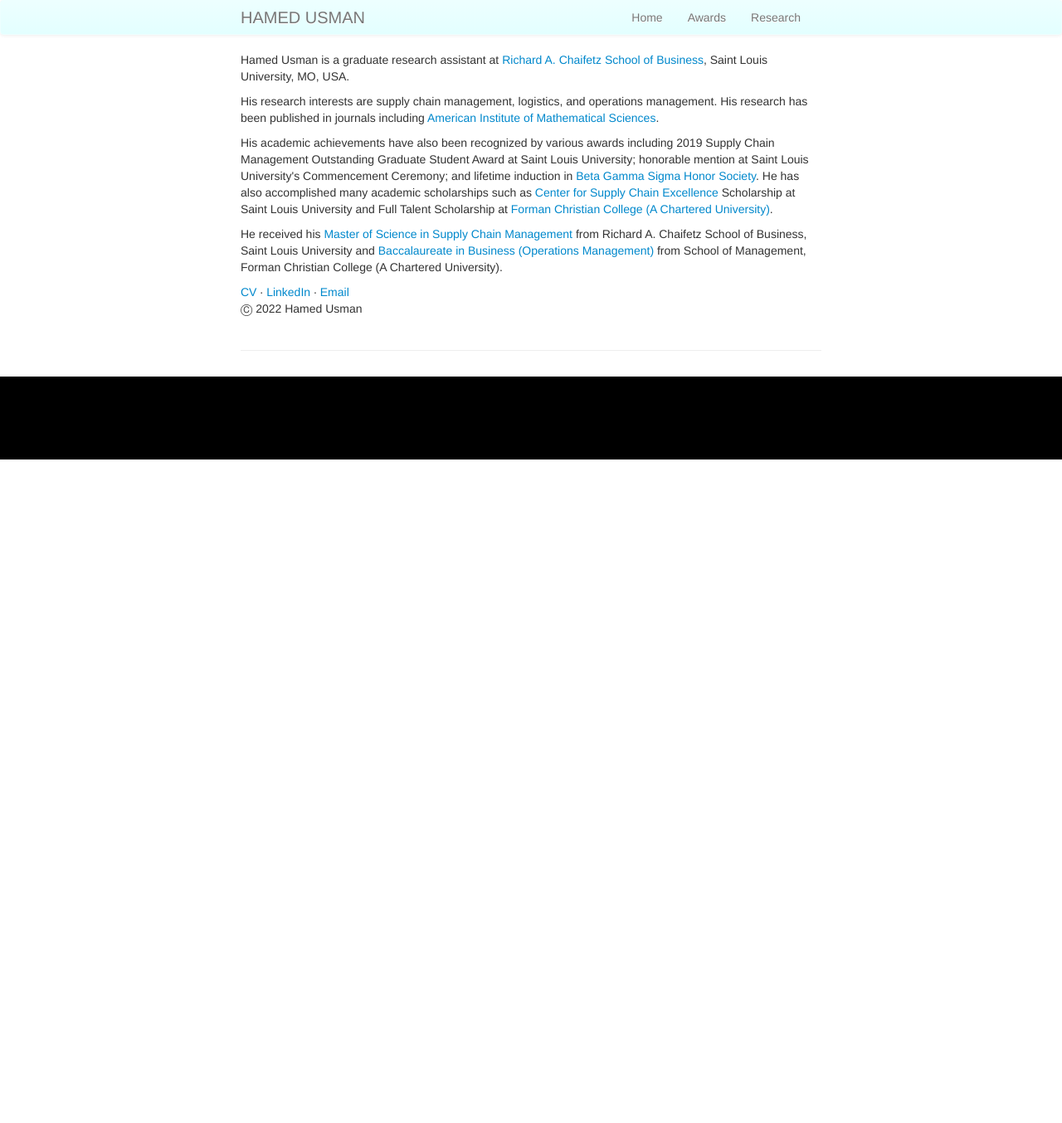
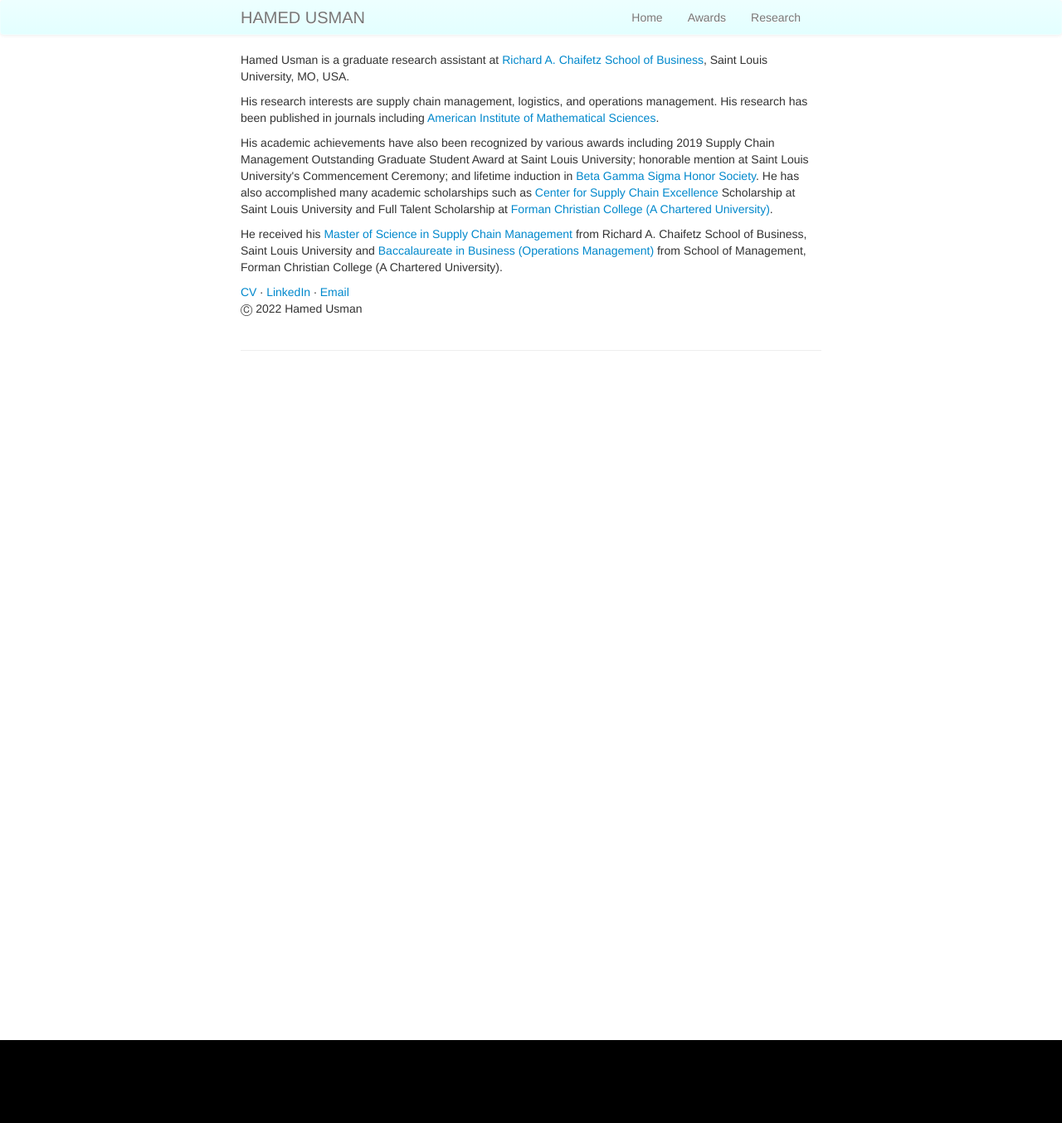
Before and after one commit to hamedusman/hamedusman.github.io, a Jekyll site: the page built from index.md, in a window 1280 px wide. Shown: the whole page at 83% size. Built offline with Jekyll 4.4.1, drawn with Linux system fonts in a browser that asks for light colours; before the commit the page ends 900 px from its top, so only the background shows below that.

Commit message:
Update style.css

```diff
--- a/assets/themes/twitter/css/style.css
+++ b/assets/themes/twitter/css/style.css
@@ -64,20 +64,24 @@
   border: 1px solid #4c964d;
   color: #FFF; }
 
-*{
+* {
   margin: 0;
   padding: 0;
 }
+
 html, body {
-  height: 100px;
+  height: 100%;
 }
+
 #container-footer {
   min-height: 100%;
 }
+
 #main {
   overflow: auto;
   padding-bottom: 100px;
 }
+
 #footer {
   background-color: #000;
   position: relative;
```
